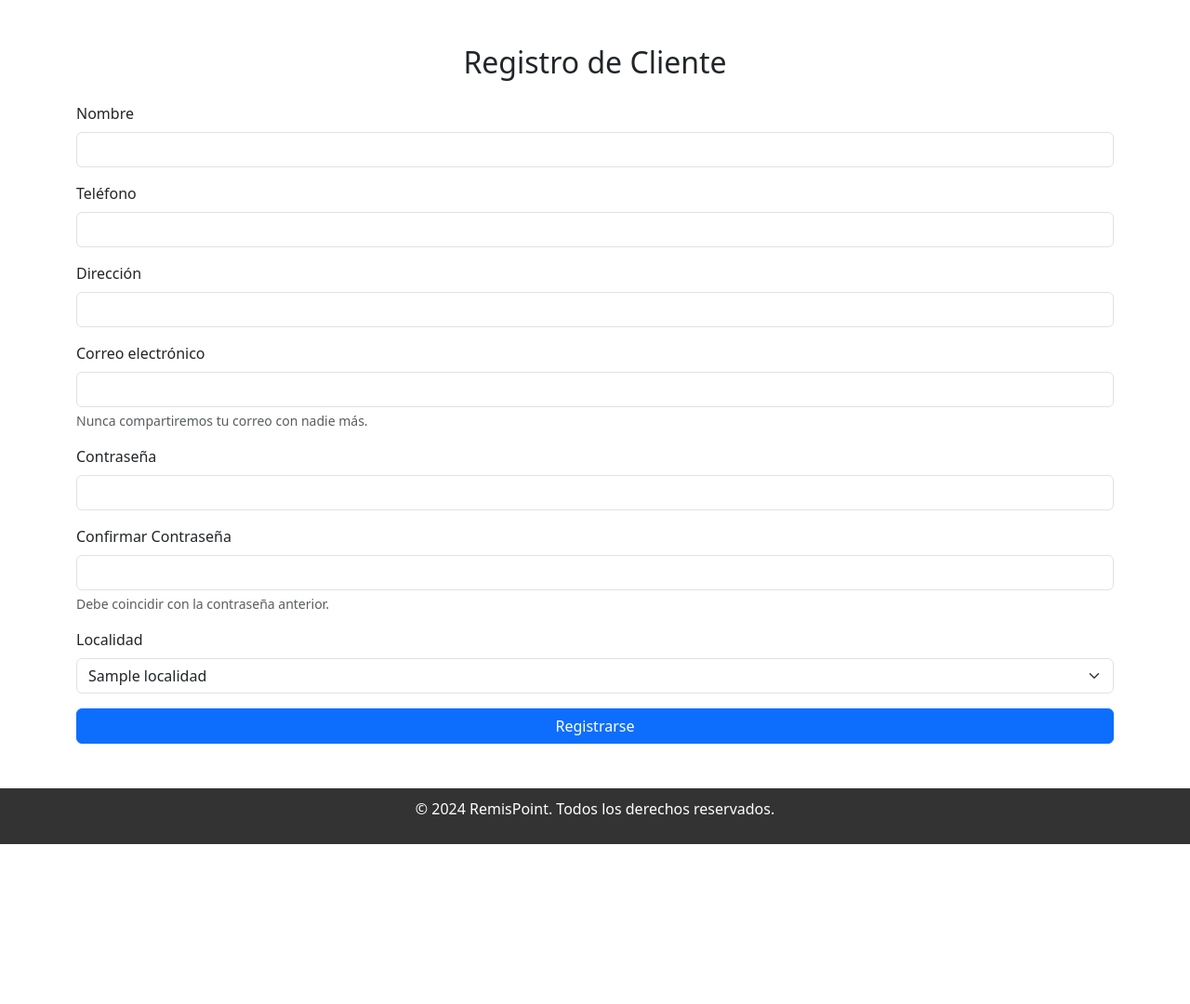
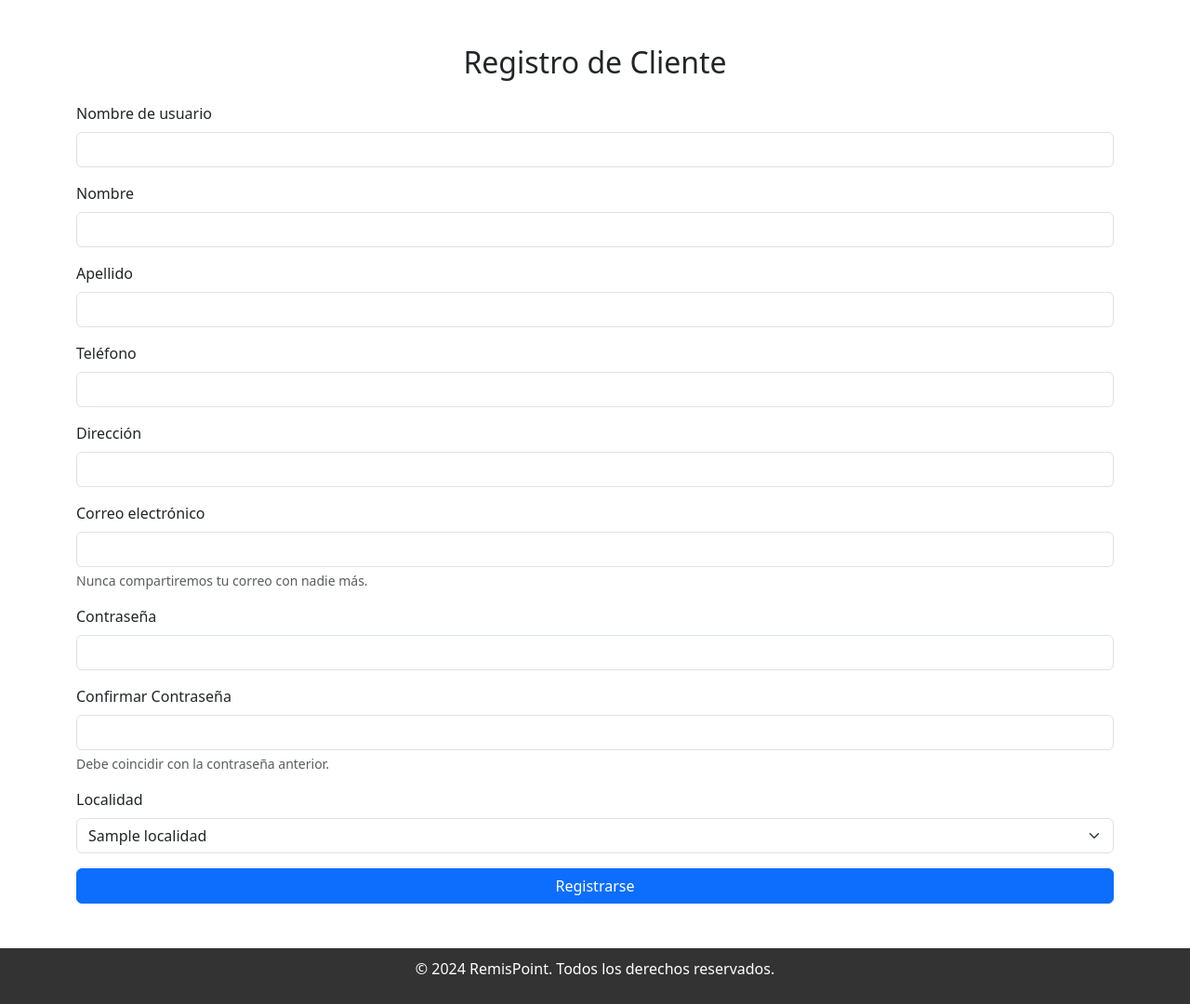
Before and after one commit to ifss13/RemisPointWebApp, a Django app: page /registro/ in a window 1280 px wide. Shown: the part 139-1219 px from the top of the page at 93% size. Before the commit the page ends 1047 px from the top, so only its background shows below. Run offline with Django 5.2, Linux system fonts and the light colour scheme; tables that the repository leaves empty hold one stand-in row (values such as "Sample post").

Commit message:
Actualizacion Registro

```diff
--- a/remispoint/remis_app/models.py
+++ b/remispoint/remis_app/models.py
@@ -27,6 +27,8 @@ class Cliente(models.Model):
 
     id_cliente = models.AutoField(primary_key=True)
     nombre = models.CharField(max_length=100)
+    apellido = models.CharField(max_length=100)
+    username = models.CharField(max_length=100)
     telefono = models.CharField(max_length=20)
     direccion = models.CharField(max_length=200)
     correo = models.EmailField()
--- a/remispoint/remis_app/templates/registro.html
+++ b/remispoint/remis_app/templates/registro.html
@@ -17,10 +17,22 @@
         <form method="POST" action="/registro/">
             {% csrf_token %}
 
+
+            <!-- Nombre de usuario -->
+            <div class="mb-3">
+                <label for="username" class="form-label">Nombre de usuario</label>
+                <input type="text" class="form-control" id="username" name="username" required>
+            </div>
             <!-- Nombre -->
             <div class="mb-3">
                 <label for="nombre" class="form-label">Nombre</label>
                 <input type="text" class="form-control" id="nombre" name="nombre" required>
+            </div>
+
+            <!-- Apellido -->
+            <div class="mb-3">
+                <label for="apellido" class="form-label">Apellido</label>
+                <input type="text" class="form-control" id="apellido" name="apellido" required>
             </div>
 
             <!-- Teléfono -->
--- a/remispoint/remis_app/views.py
+++ b/remispoint/remis_app/views.py
@@ -25,6 +25,8 @@ def register(request):
     if request.method == "POST":
         # Obtener los datos del formulario
         nombre = request.POST['nombre']
+        apellido = request.POST['apellido']
+        username = request.POST['username']
         telefono = request.POST['telefono']
         direccion = request.POST['direccion']
         correo = request.POST['correo']
@@ -40,18 +42,28 @@ def register(request):
         if password != password2:
             return render(request, 'registro.html', {'error': "Las contraseñas no coinciden", 'localidades': Localidad.objects.all()})
 
-        # Verificación de si el correo ya existe
+        # Verificación de si el correo o el username ya existen
         if User.objects.filter(email=correo).exists():
             return render(request, 'registro.html', {'error': "Este correo ya está registrado", 'localidades': Localidad.objects.all()})
+        if User.objects.filter(username=username).exists():
+            return render(request, 'registro.html', {'error': "El nombre de usuario ya está registrado", 'localidades': Localidad.objects.all()})
 
         try:
-            # Crear un nuevo usuario en Django (esto será para clientes)
-            user = User.objects.create_user(username=correo, password=password, email=correo)
+            # Crear un nuevo usuario en Django (tabla auth_user)
+            user = User.objects.create_user(
+                username=username,
+                password=password,
+                email=correo,
+                first_name=nombre,
+                last_name=apellido
+            )
 
             # Relacionar con la tabla de clientes
             localidad_obj = Localidad.objects.get(id_localidad=localidad)
             cliente = Cliente(
                 nombre=nombre,
+                apellido=apellido,
+                username=username,
                 telefono=telefono,
                 direccion=direccion,
                 correo=correo,
@@ -72,6 +84,7 @@ def register(request):
     # Si es GET, muestra el formulario de registro
     localidades = Localidad.objects.all()
     return render(request, 'registro.html', {'localidades': localidades})
+
 
 
 
```
